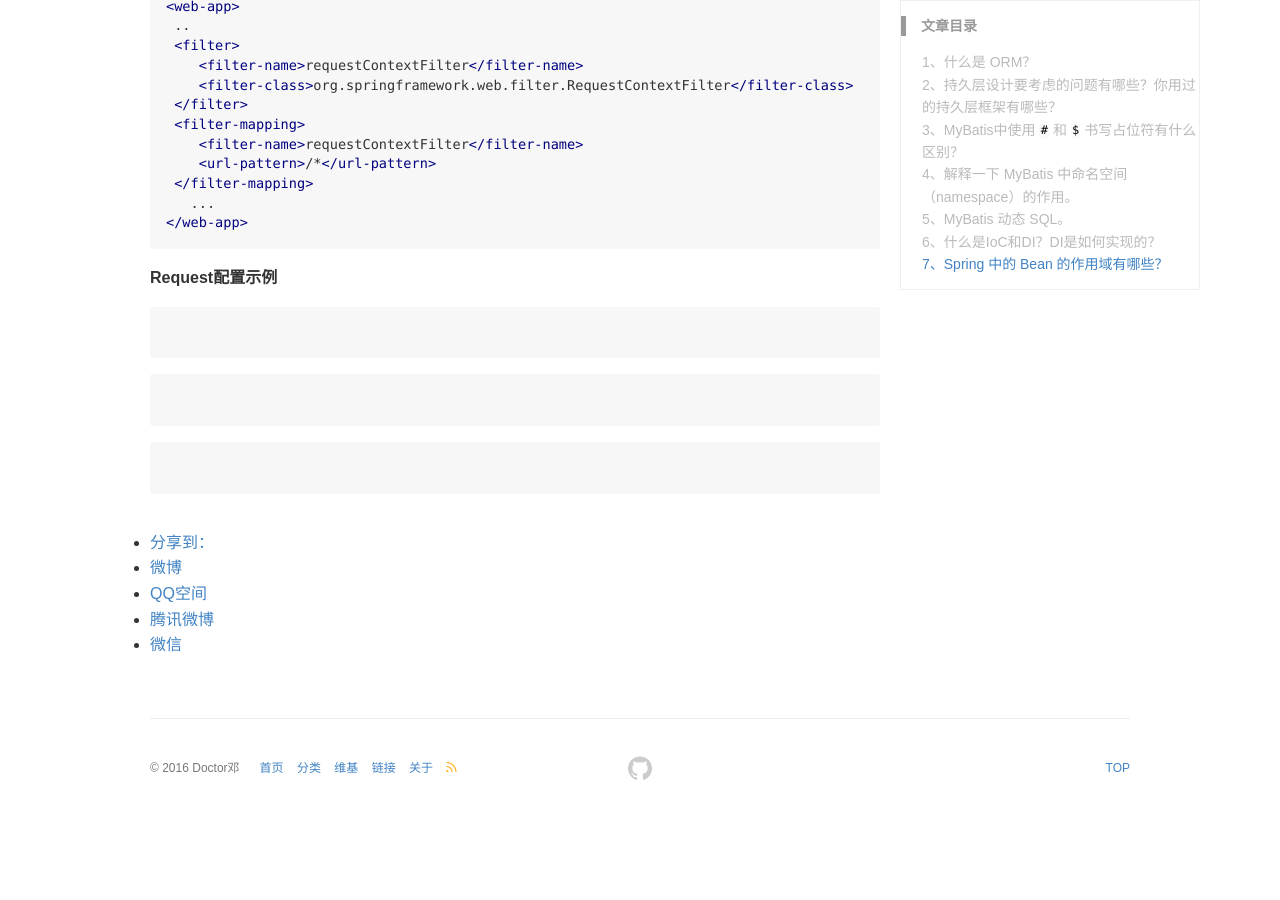
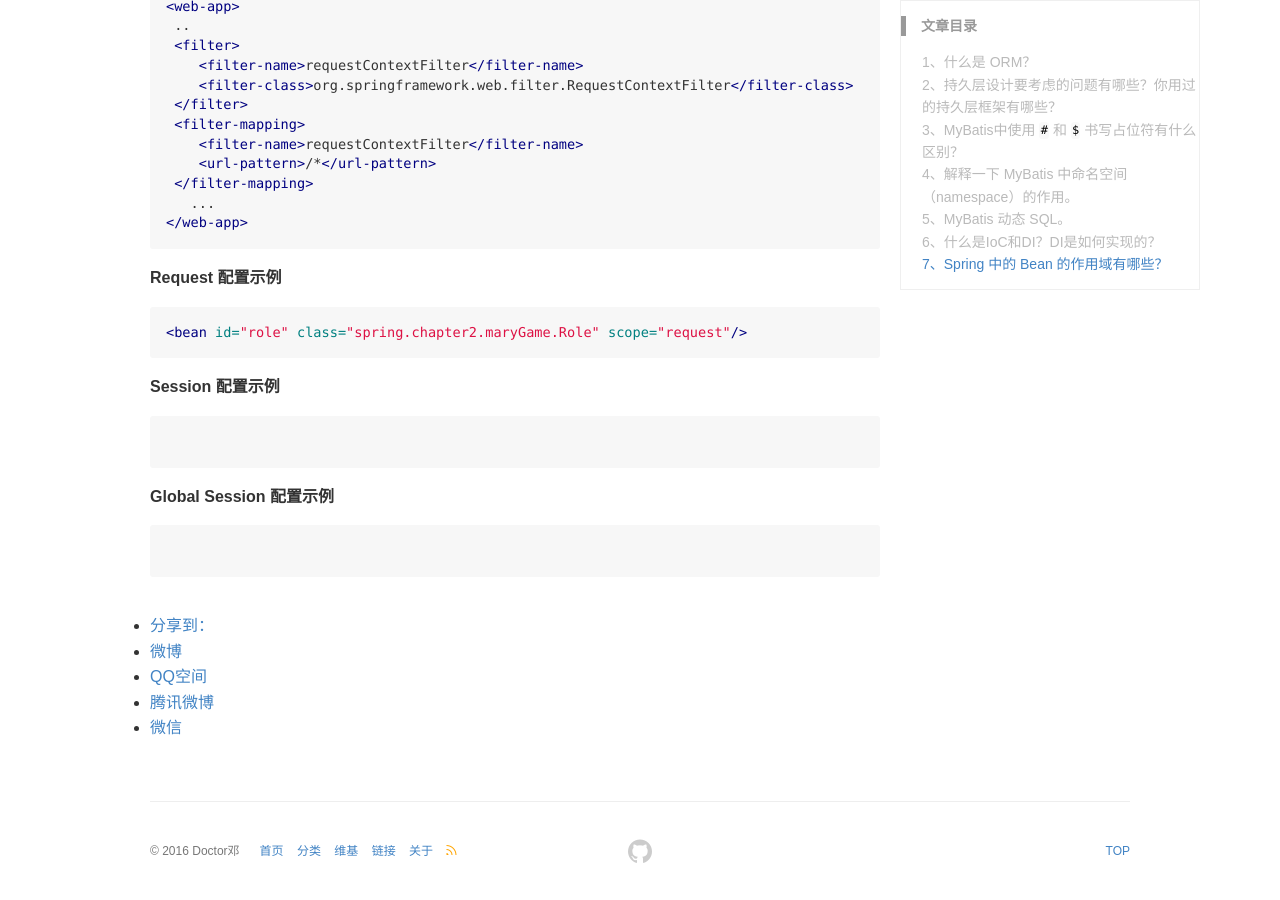
Before and after one commit to DoctorDeng/DoctorDeng.github.io, a Jekyll site: the page built from _posts/2016-09-18-java-SSM.md, in a window 1280 px wide and 900 px high, scrolled down 4507 px. Built offline with Jekyll 4.4.1, drawn with Linux system fonts in a browser that asks for light colours; comment, search, counter and statistics services are not loaded; before the commit the page ends 5324 px from its top, so only the background shows below that.

Commit message:
modify file

````diff
--- a/_posts/2016-09-18-java-SSM.md
+++ b/_posts/2016-09-18-java-SSM.md
@@ -169,15 +169,17 @@ IoC 叫控制反转，是 Inversion of Control 的缩写，DI（Dependency Injec
 </web-app>
 ```
 
-**Request配置示例**
+**Request 配置示例**
+```xml?linenums
+<bean id="role" class="spring.chapter2.maryGame.Role" scope="request"/>
+```
+
+**Session 配置示例**
 ```xml?linenums
 
 ```
 
+**Global Session 配置示例**
 ```xml?linenums
 
 ```
-
-```xml?linenums
-
-```
````
